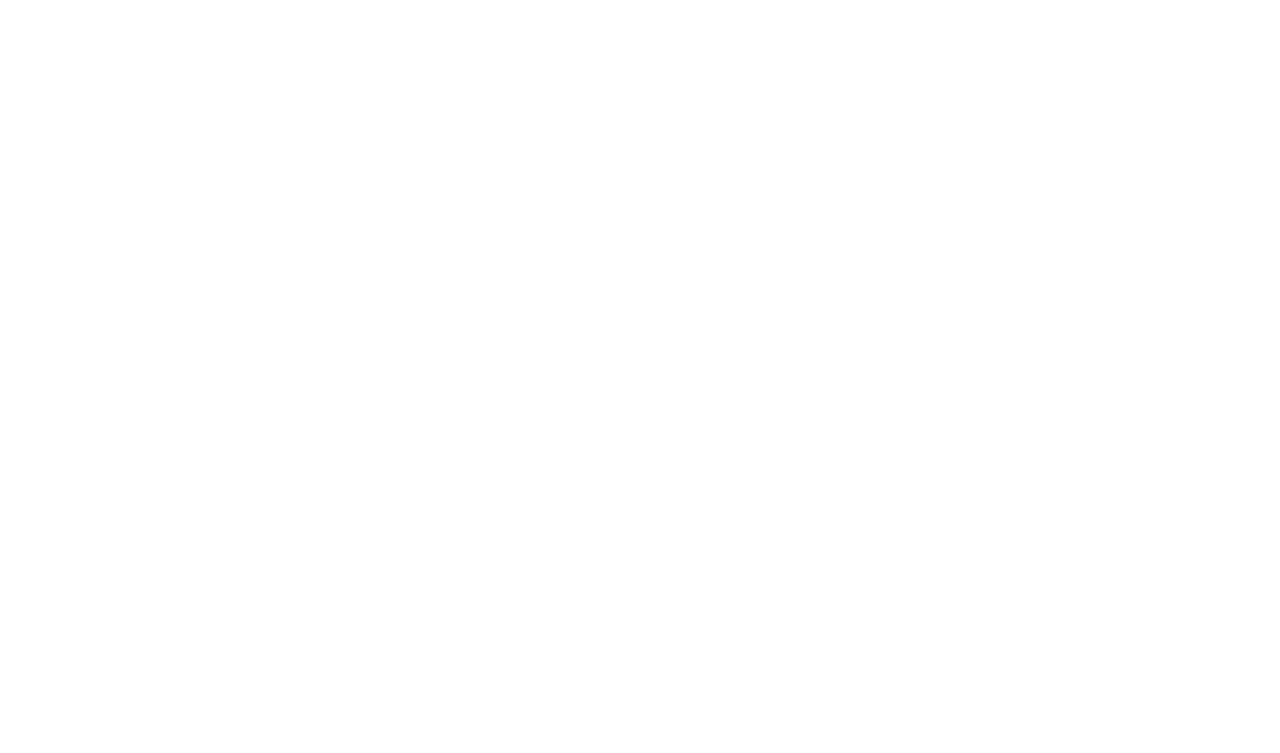
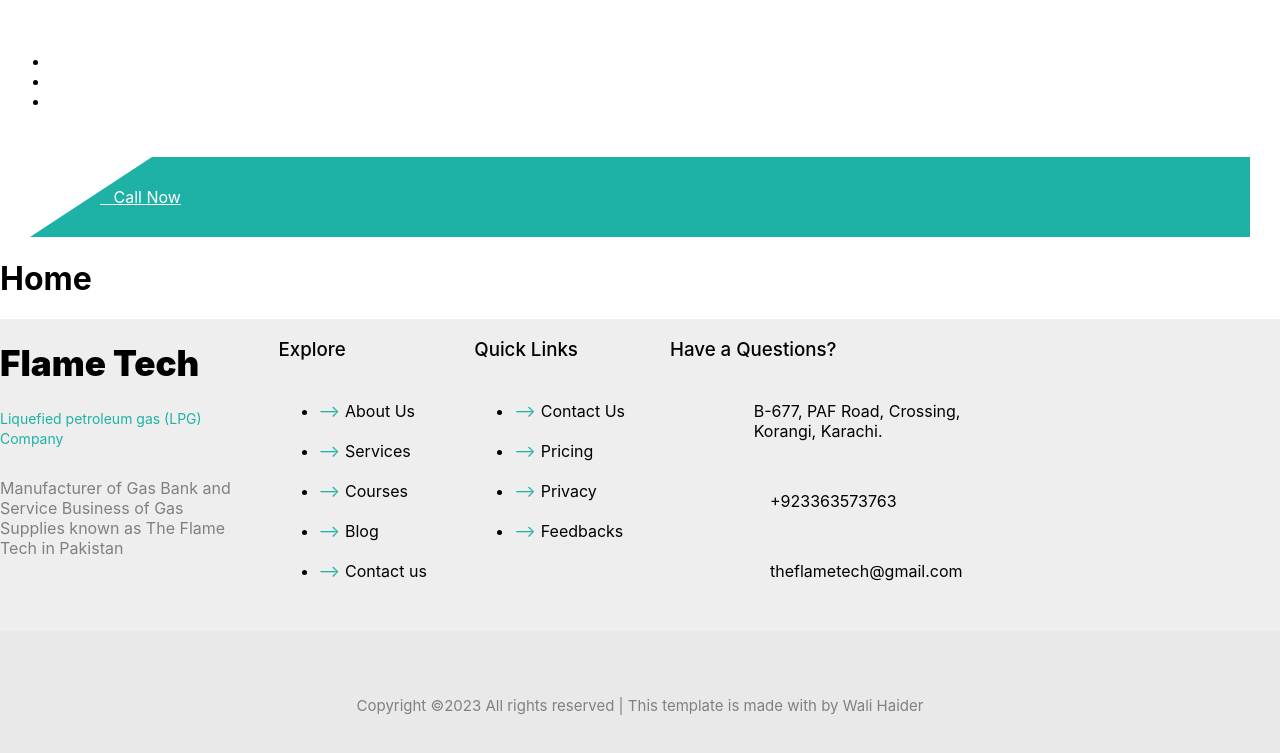
Before and after one commit to wali15/flameTech, a React (Create React App) app: page / in a window 1280 px wide. Before the commit this address had no page. Shown: the part 175-928 px from the top of the page. Before the commit the page ends 800 px from the top, so only its background shows below. Built offline with nearby package versions, Linux system fonts and the light colour scheme.

Commit message:
Changes in App.js Files for routing

```diff
--- a/src/App.js
+++ b/src/App.js
@@ -1,22 +1,22 @@
 import "./App.css";
 import { BrowserRouter, Route, Routes } from "react-router-dom";
-// import About from "./components/About";
-// import Home from "./components/Home";
-// import Contact from "./components/Contact";
-// import Footer from "./components/Footer";
-// import Header from "./components/Header";
+import Home from "./Components/Home/Home";
+import Contact from "./Components/Contact/Contact";
+import Header from "./Components/Header/Header";
+import Footer from "./Components/Footer/Footer";
+import About from "./Components/About/About";
 
 const App = () => {
   return (
     <>
       <BrowserRouter>
-        {/* <Header /> */}
+        <Header />
         <Routes>
-          {/* <Route exact path="/" element={<Home />} />
+          <Route exact path="/" element={<Home />} />
           <Route exact path="/about" element={<About />} />
-          <Route exact path="/contact" element={<Contact />} /> */}
+          <Route exact path="/contact" element={<Contact />} />
         </Routes>
-        {/* <Footer /> */}
+        <Footer />
       </BrowserRouter>
     </>
   );
```
